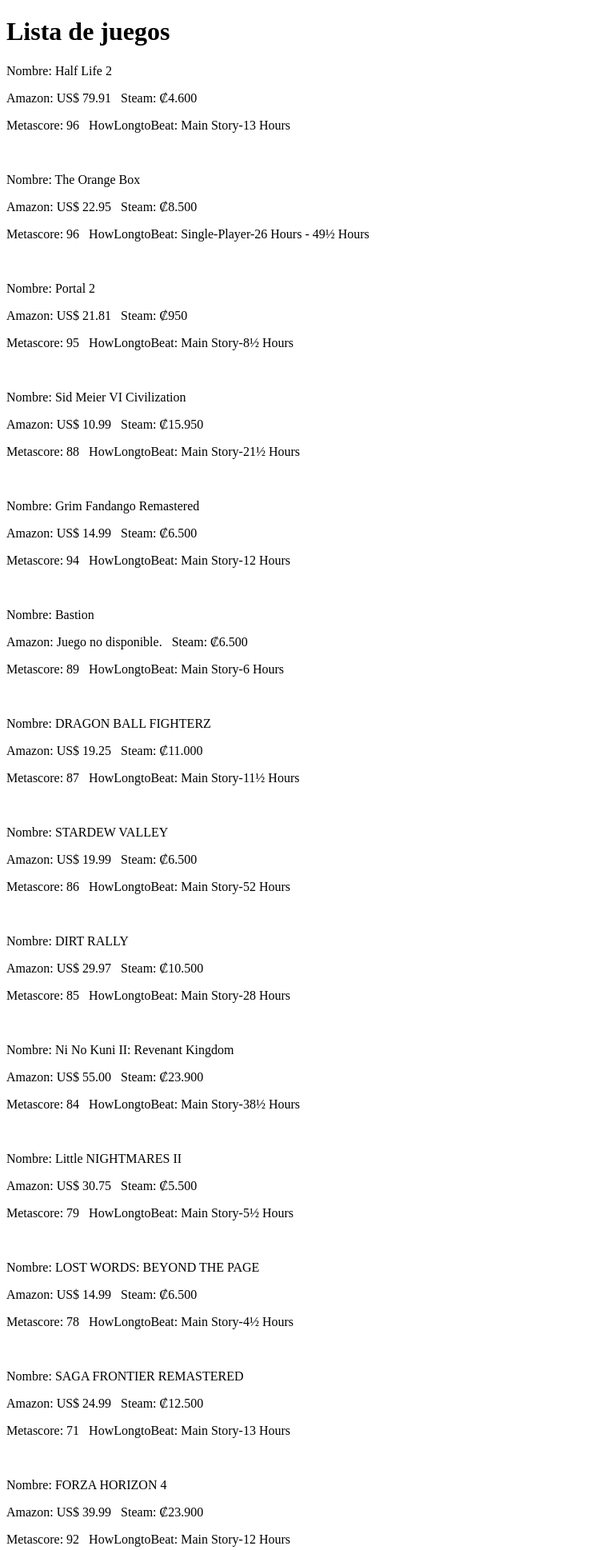
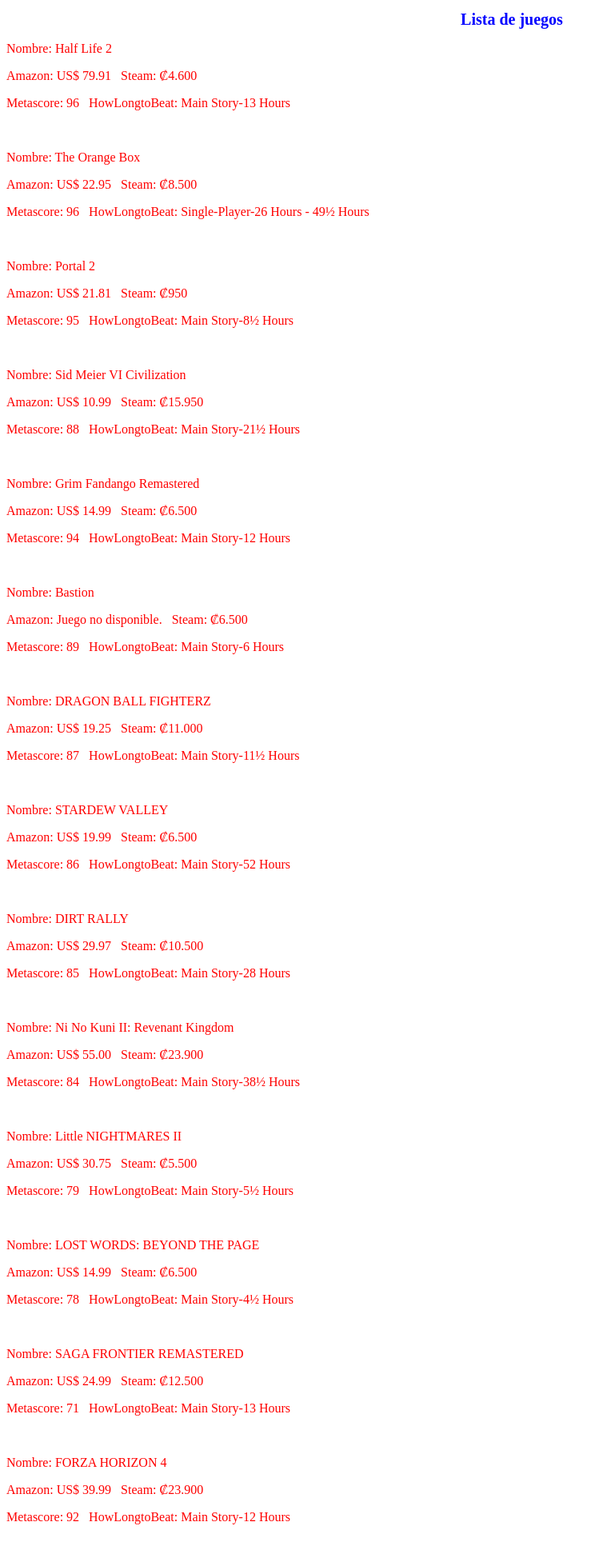
Before and after one commit to joseserranoq/Proyecto-Multicore, a Flask app: page / in a window 1280 px wide. Shown: the top 1938 px of the page at 80% size, without its empty margins (0-759 px from the left). Run offline with Flask 2, Linux system fonts and the light colour scheme.

Commit message:
Un poco de documentación y algo de diseño web

```diff
--- a/Proyecto-Multicore/Flask-web.py
+++ b/Proyecto-Multicore/Flask-web.py
@@ -2,13 +2,15 @@ from flask import Flask, render_template
 
 app = Flask(__name__)
 
+
 @app.route('/')
+
 def home():
-    with open('Proyecto-Multicore\\templates\game_data.txt','r',encoding="utf-8") as file:
+    with open('Proyecto-Multicore\\templates\game_data.txt','r',encoding="utf-8") as file:     #Abre el archivo donde se guarda la información
         l_games = file.readlines()
         l = len(l_games)
 
-        return render_template('home.html',data=l_games, len=l)
+        return render_template('home.html',data=l_games, len=l)         #Nos retorna al html para ver la inf
 
 
 if __name__ == '__main__':
--- /dev/null
+++ b/Proyecto-Multicore/css/mod.css
@@ -0,0 +1,13 @@
+p {
+    color: red;
+  }
+
+h1{
+    color: blue;
+    font-size: 20px;
+    text-align: center;
+  }
+
+div{
+    color: coral;
+}
--- a/Proyecto-Multicore/templates/home.html
+++ b/Proyecto-Multicore/templates/home.html
@@ -1,20 +1,20 @@
 <!DOCTYPE html>
 <html>
 <head>
-    <title>Proyecto G5</title>
+    <link href="css/mod.css" rel="stylesheet" type="text/css">
+    <title>Proyecto Multicore G5</title>
 </head>
 <body>
     <h1>Lista de juegos</h1>
+
     <!--It make a python for with the list containing the games data-->
-    {%for i in range(0,len-1,5)%}
+    {%for i in range(0,len-1,5)%}                 <!--Recorre las lineas para ir mostrandolas, mientras va brincando de 5 en 5-->
+        <div>
         <p>Nombre: {{data[i]}}
         <p>Amazon: {{data[i+1]}} &nbsp; Steam: {{data[i+2]}} </p>
         <p> Metascore: {{data[i+3]}}  &nbsp; HowLongtoBeat: {{data[i+4]}}</p>
         <p>&nbsp;</p>
-
-
-
-
+        </div>
 
 
     {%endfor%}
```
